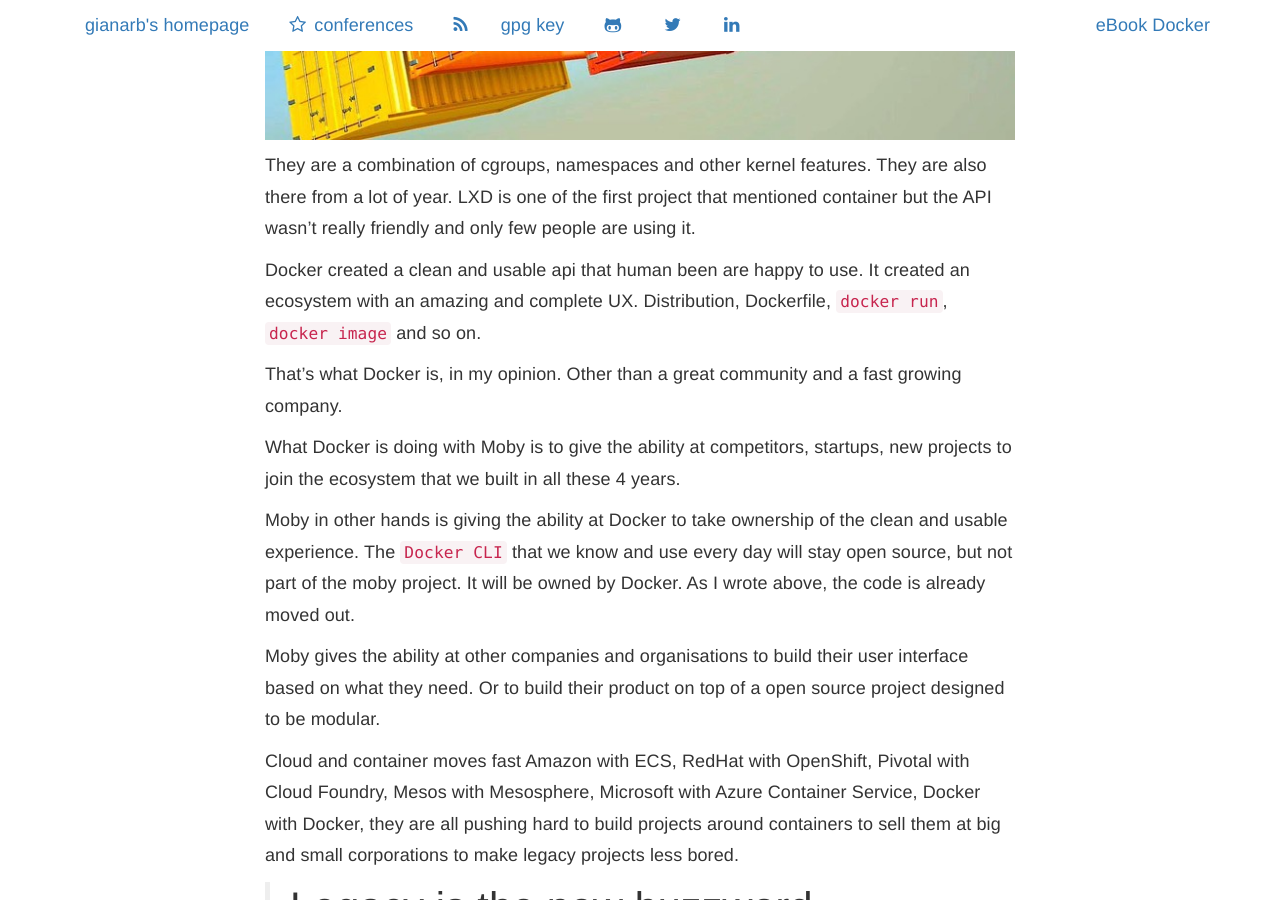
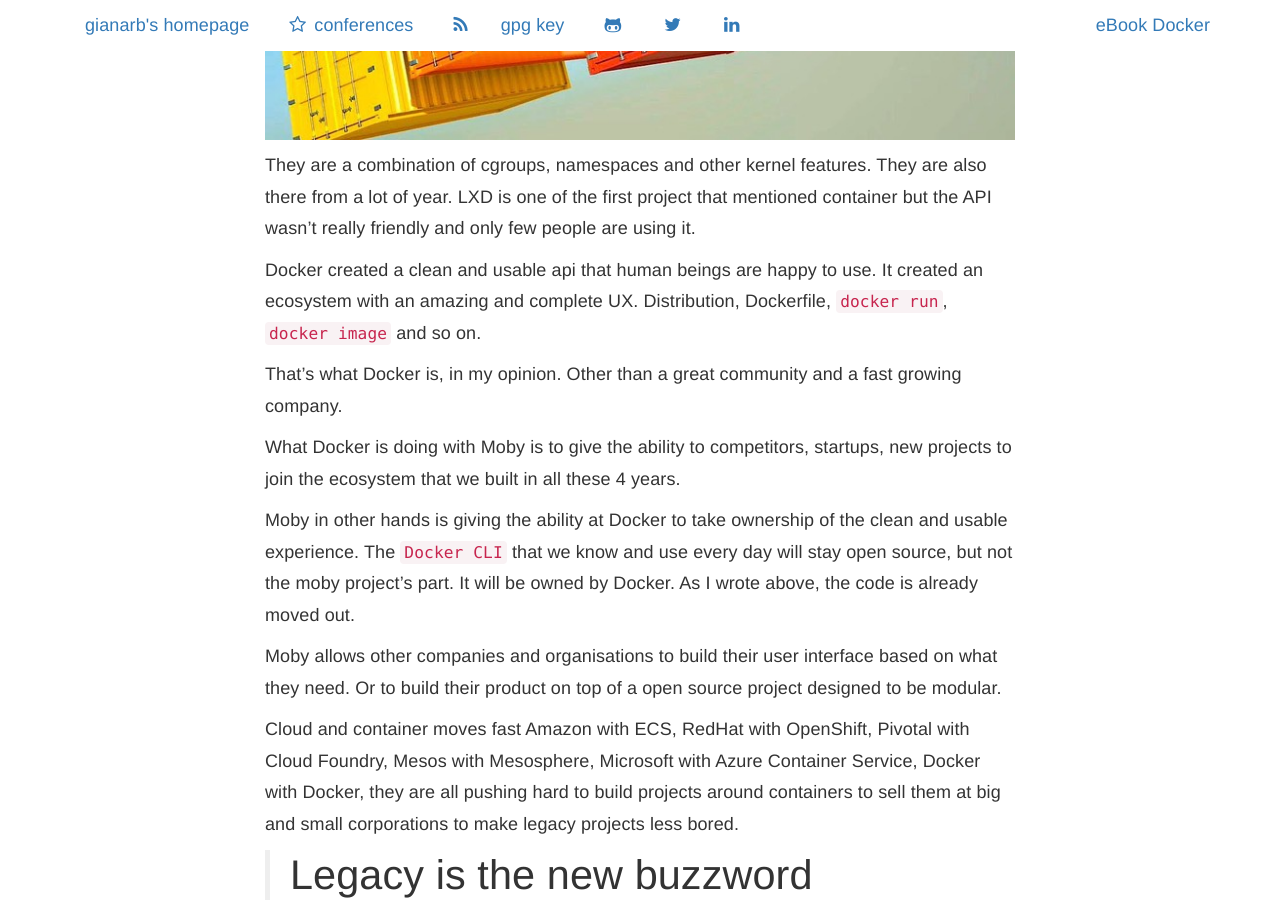
Before and after one commit to gianarb/gianarb.github.com, a Jekyll site: the page built from _posts/2017-10-20-from-docker-to-moby.markdown, in a window 1280 px wide and 900 px high, scrolled down 900 px. Built offline with Jekyll 4.4.1, drawn with Linux system fonts in a browser that asks for light colours; nearby versions of some CDN libraries.

Commit message:
Fixed typos by wdi

```diff
--- a/_posts/2017-10-20-from-docker-to-moby.markdown
+++ b/_posts/2017-10-20-from-docker-to-moby.markdown
@@ -34,22 +34,22 @@ They are a combination of cgroups, namespaces and other kernel features. They ar
 also there from a lot of year. LXD is one of the first project that mentioned
 container but the API wasn't really friendly and only few people are using it.
 
-Docker created a clean and usable api that human been are happy to use. It
+Docker created a clean and usable api that human beings are happy to use. It
 created an ecosystem with an amazing and complete UX. Distribution, Dockerfile,
 `docker run`, `docker image` and so on.
 
 That's what Docker is, in my opinion. Other than a great community and a fast
 growing company.
 
-What Docker is doing with Moby is to give the ability at competitors, startups, new
+What Docker is doing with Moby is to give the ability to competitors, startups, new
 projects to join the ecosystem that we built in all these 4 years.
 
 Moby in other hands is giving the ability at Docker to take ownership of the
 clean and usable experience. The `Docker CLI` that we know and use every day
-will stay open source, but not part of the moby project. It will be owned by
+will stay open source, but not the moby project's part. It will be owned by
 Docker. As I wrote above, the code is already moved out.
 
-Moby gives the ability at other companies and organisations to build their
+Moby allows other companies and organisations to build their
 user interface based on what they need. Or to build their product on top of a
 open source project designed to be modular.
 
```
